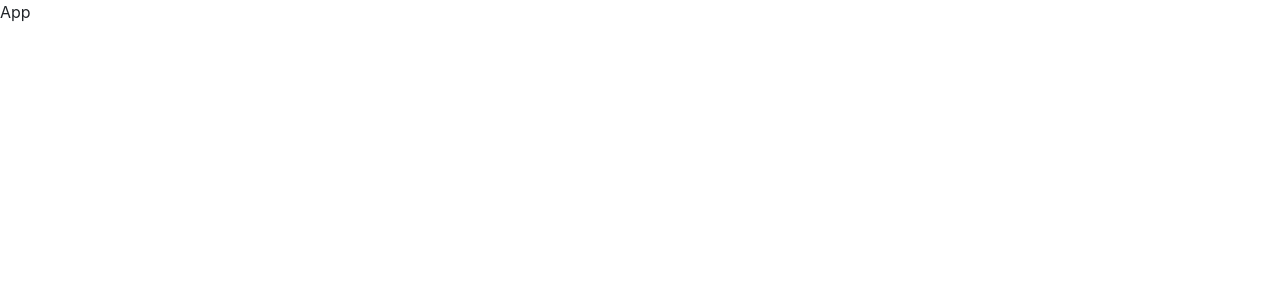
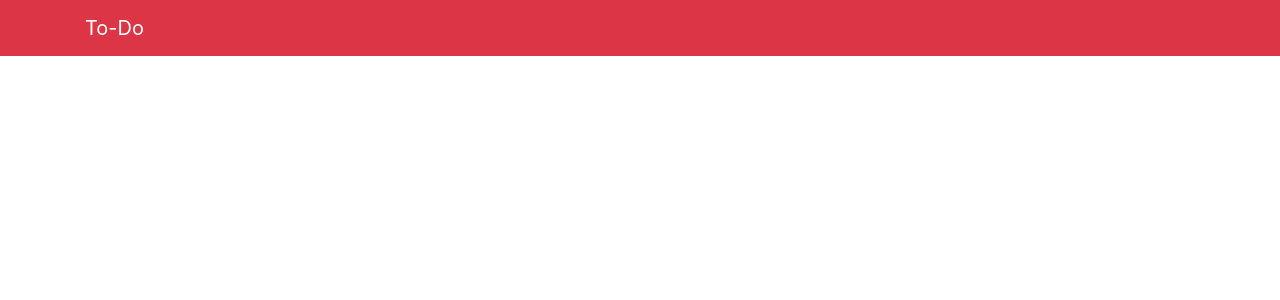
Before and after one commit to tmax818/nu-todo, a React (Create React App) app: page / in a window 1280 px wide. Shown: the top 300 px of the page. Built offline with nearby package versions, Linux system fonts and the light colour scheme.

Commit message:
add navbar

```diff
--- a/src/App.js
+++ b/src/App.js
@@ -1,11 +1,17 @@
 import React, { Component } from 'react'
+import {Navbar, NavbarBrand} from 'reactstrap'
 import './App.css';
 
 class App extends Component {
   render() {
     return (
-      <div>
-        App
+   <div className="App">
+        <Navbar dark color="danger">
+          <div className="container">
+            <NavbarBrand href="/">To-Do</NavbarBrand>
+          </div>
+        </Navbar>
+
       </div>
     )
   }
```
